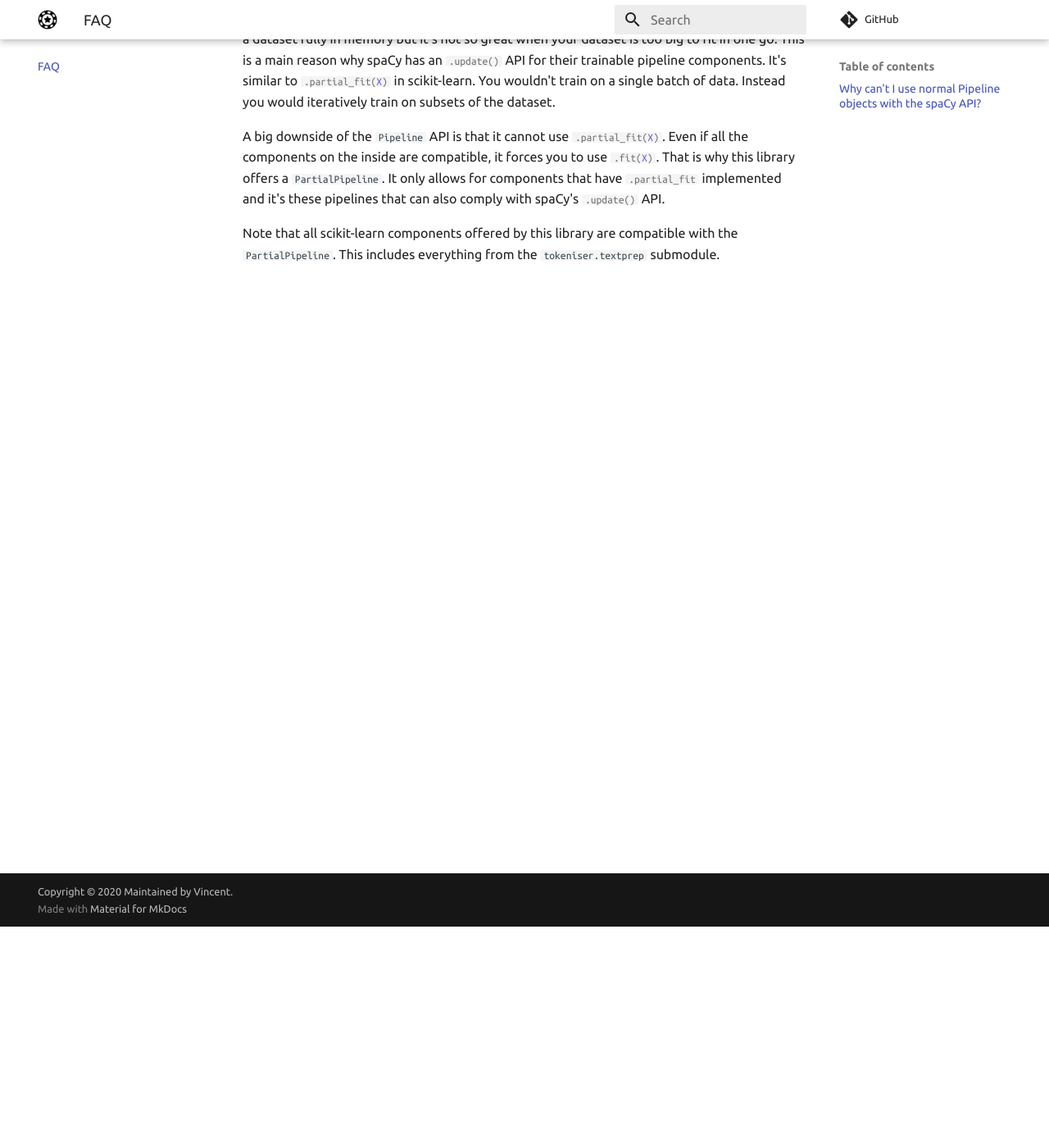
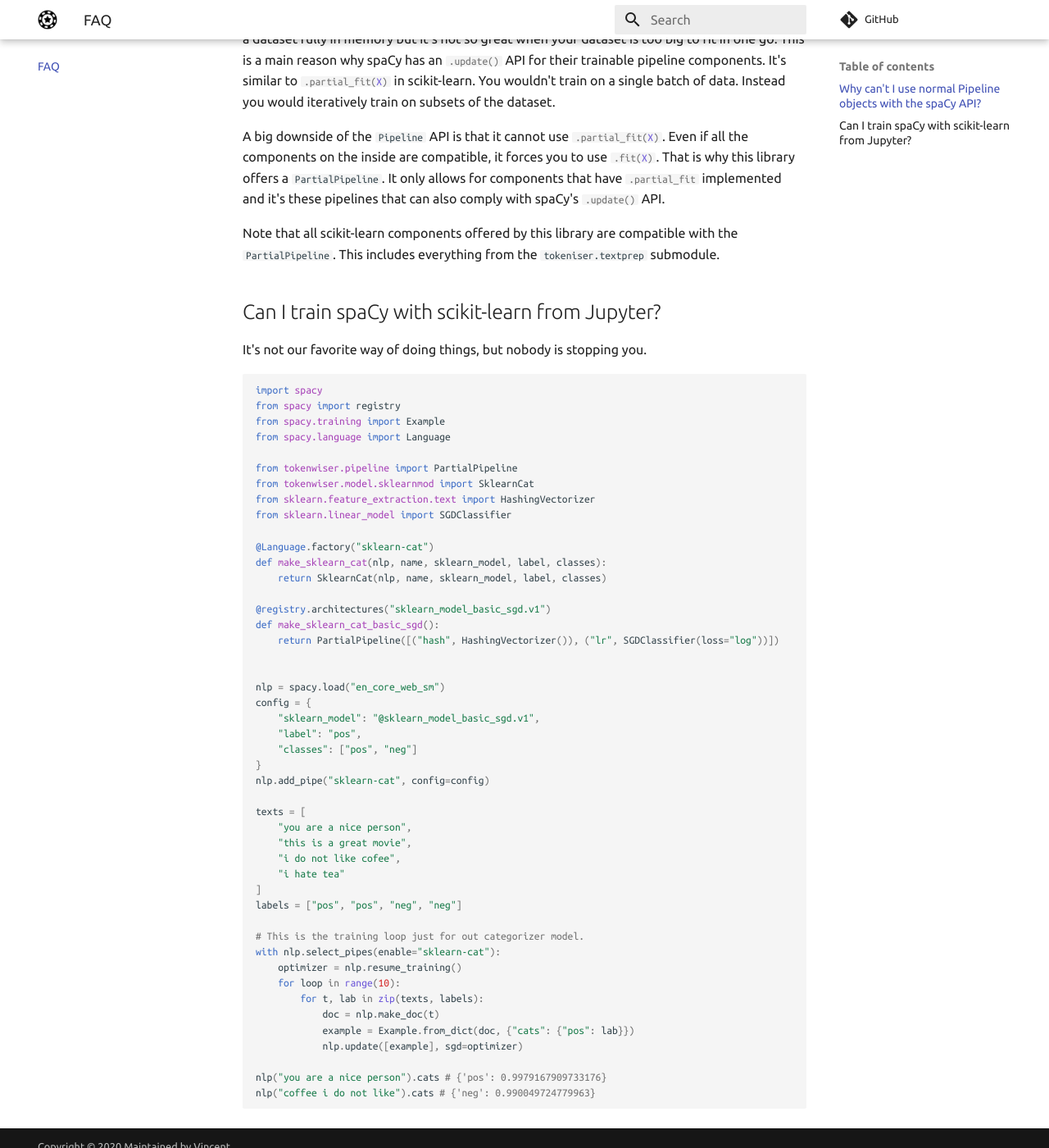
Before and after one commit to koaning/tokenwiser, an MkDocs documentation site: the page built from docs/faq.md, in a window 1280 px wide and 1400 px high, scrolled down 270 px. Shown: the whole window at 82% size. Built offline with MkDocs 1.6.1 and Material for MkDocs 9.7.7, drawn with Linux system fonts in a browser that asks for light colours; comment, search, counter and statistics services are not loaded.

Commit message:
many-docs-things

````diff
--- a/docs/faq.md
+++ b/docs/faq.md
@@ -15,3 +15,57 @@ API.
 
 Note that all scikit-learn components offered by this library are compatible with
 the `PartialPipeline`. This includes everything from the `tokeniser.textprep` submodule.
+
+## Can I train spaCy with scikit-learn from Jupyter?
+
+It's not our favorite way of doing things, but nobody is stopping you.
+
+
+```python
+import spacy
+from spacy import registry
+from spacy.training import Example
+from spacy.language import Language
+
+from tokenwiser.pipeline import PartialPipeline
+from tokenwiser.model.sklearnmod import SklearnCat
+from sklearn.feature_extraction.text import HashingVectorizer
+from sklearn.linear_model import SGDClassifier
+
+@Language.factory("sklearn-cat")
+def make_sklearn_cat(nlp, name, sklearn_model, label, classes):
+    return SklearnCat(nlp, name, sklearn_model, label, classes)
+
+@registry.architectures("sklearn_model_basic_sgd.v1")
+def make_sklearn_cat_basic_sgd():
+    return PartialPipeline([("hash", HashingVectorizer()), ("lr", SGDClassifier(loss="log"))])
+
+
+nlp = spacy.load("en_core_web_sm")
+config = {
+    "sklearn_model": "@sklearn_model_basic_sgd.v1",
+    "label": "pos",
+    "classes": ["pos", "neg"]
+}
+nlp.add_pipe("sklearn-cat", config=config)
+
+texts = [
+    "you are a nice person",
+    "this is a great movie",
+    "i do not like cofee",
+    "i hate tea"
+]
+labels = ["pos", "pos", "neg", "neg"]
+
+# This is the training loop just for out categorizer model.
+with nlp.select_pipes(enable="sklearn-cat"):
+    optimizer = nlp.resume_training()
+    for loop in range(10):
+        for t, lab in zip(texts, labels):
+            doc = nlp.make_doc(t)
+            example = Example.from_dict(doc, {"cats": {"pos": lab}})
+            nlp.update([example], sgd=optimizer)
+
+nlp("you are a nice person").cats # {'pos': 0.9979167909733176}
+nlp("coffee i do not like").cats # {'neg': 0.990049724779963}
+```
````
Also changed, not shown: README.md (+1 -1 lines), docs/guide/sklearn.md (+18 -5 lines), docs/images/make_concat.png (added), docs/images/pipeline.png (added).
